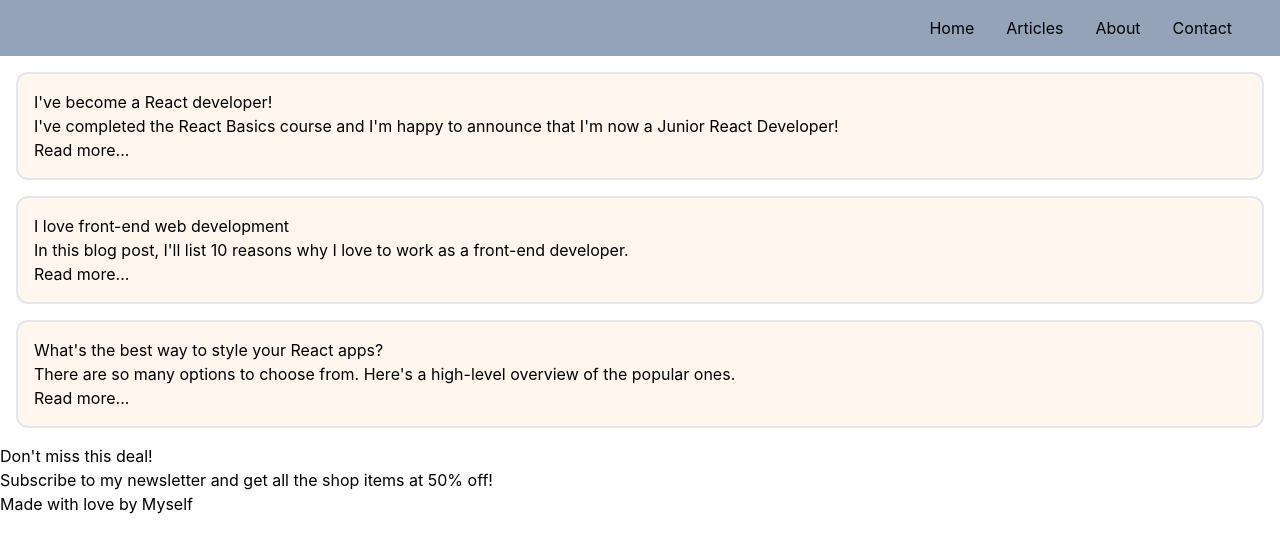
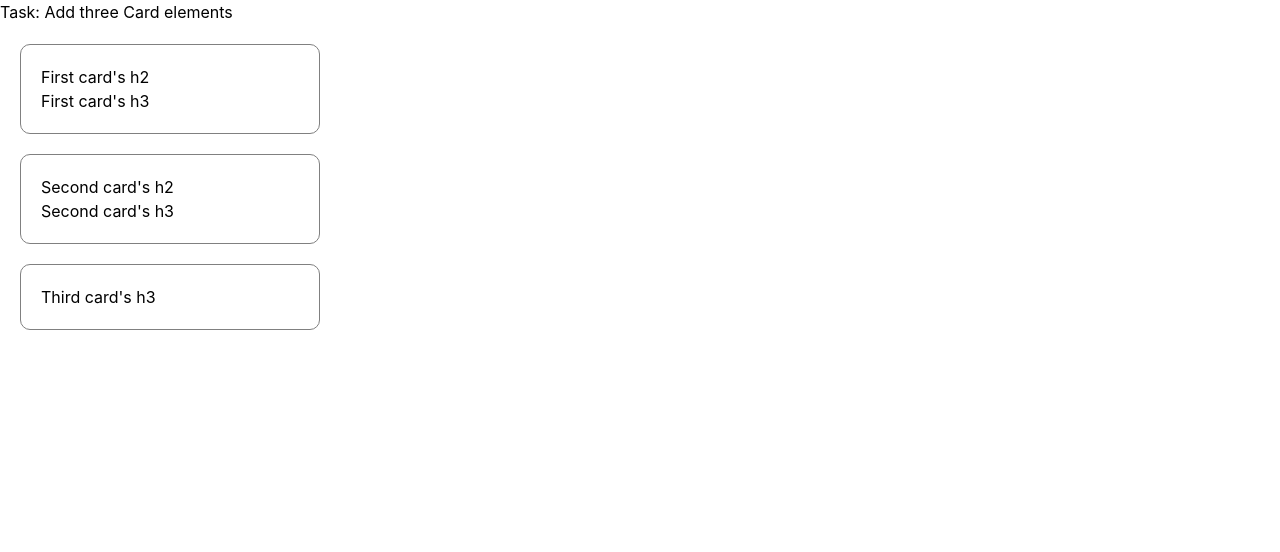
Before and after one commit to palakgarg007/firstapp, a React (Create React App) app: page / in a window 1280 px wide. Shown: the top 552 px of the page. Built offline with nearby package versions, Linux system fonts and the light colour scheme.

Commit message:
Adding cards component

```diff
--- a/src/App.css
+++ b/src/App.css
@@ -1,38 +1,7 @@
-.App {
-  text-align: center;
+.card {
+  margin: 20px;
+  max-width: 300px;
+  border: 1px solid gray;
+  padding: 20px;
+  border-radius: 10px;
 }
-
-.App-logo {
-  height: 40vmin;
-  pointer-events: none;
-}
-
-@media (prefers-reduced-motion: no-preference) {
-  .App-logo {
-    animation: App-logo-spin infinite 20s linear;
-  }
-}
-
-.App-header {
-  background-color: #282c34;
-  min-height: 100vh;
-  display: flex;
-  flex-direction: column;
-  align-items: center;
-  justify-content: center;
-  font-size: calc(10px + 2vmin);
-  color: white;
-}
-
-.App-link {
-  color: #61dafb;
-}
-
-@keyframes App-logo-spin {
-  from {
-    transform: rotate(0deg);
-  }
-  to {
-    transform: rotate(360deg);
-  }
-}
--- a/src/App.js
+++ b/src/App.js
@@ -1,5 +1,5 @@
 // import logo from './logo.svg';
-// import './App.css';
+import './App.css';
 import Heading from './Heading';
 import Bag from './components/Bag';
 import Apples from './components/Apples';
@@ -10,6 +10,7 @@ import Intro2 from './components/Intro2';
 import Intro3 from './components/Intro3';
 import Promo from './components/Promo';
 import Footer from './components/Footer';
+import Cards from './components/Cards';
 
 function App() {
   return(
@@ -17,13 +18,22 @@ function App() {
     //   <Bag children={<Apples color="Red" number="5" />}/>
     //   <Bag children={<Pears friend="Peter" />} />
     // </div>
+
+    // <div>
+    //   <Nav />
+    //   <Intro1 />
+    //   <Intro2 />
+    //   <Intro3 />
+    //   <Promo />
+    //   <Footer />
+    // </div>
+
+
     <div>
-      <Nav />
-      <Intro1 />
-      <Intro2 />
-      <Intro3 />
-      <Promo />
-      <Footer />
+      <h1>Task: Add three Card elements</h1>
+      <Cards h2="First card's h2" h3="First card's h3" />
+      <Cards h2="Second card's h2" h3="Second card's h3" />
+      <Cards h3="Third card's h2" h3="Third card's h3" />
     </div>
   )
 }
```
